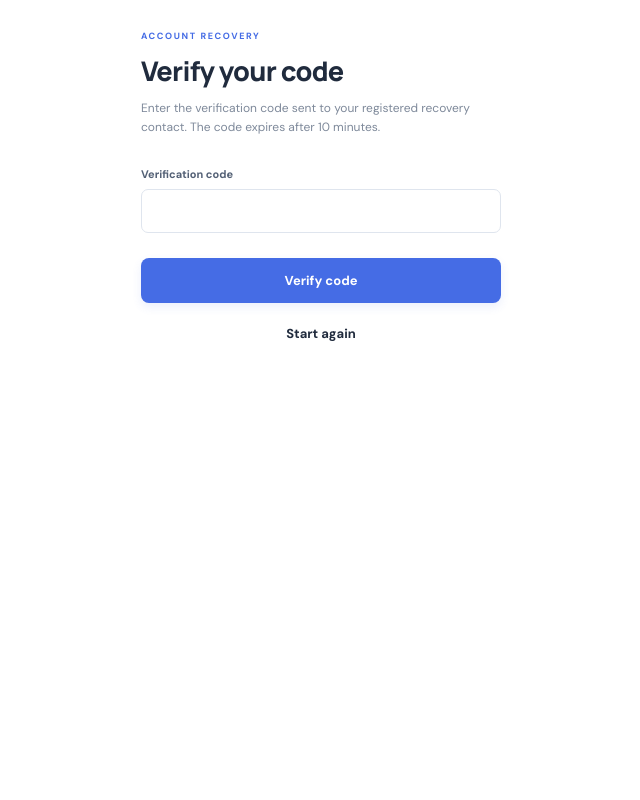
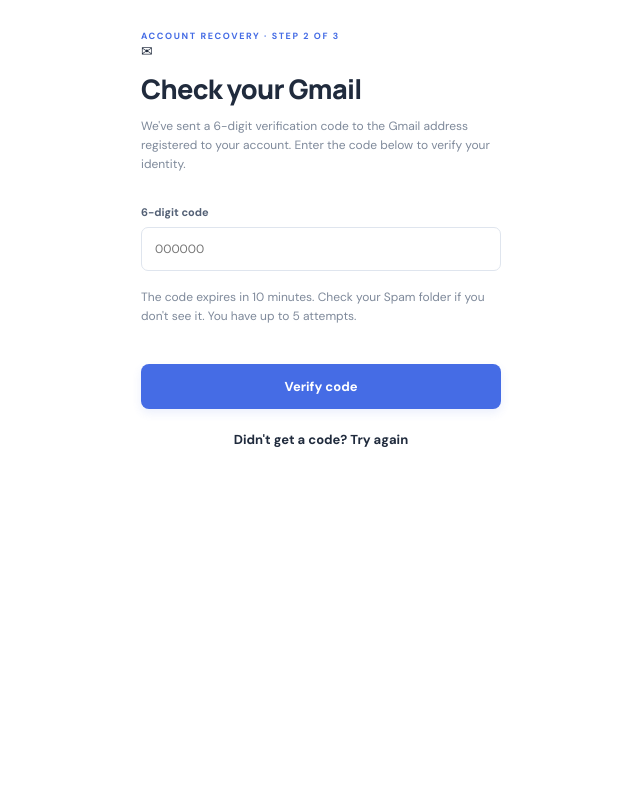
Before and after one commit to coderens/student-grade-analyzer, a Python web app: template templates/verify_reset_code.html in a window 1280 px wide. Shown: the whole page, without its empty margins (319-959 px from the left). Run offline with Jinja, Linux system fonts and the light colour scheme; the template is opened without the code that fills it, so the values that code supplies are empty.

Commit message:
Improve Facebook-style password recovery steps

```diff
--- a/templates/verify_reset_code.html
+++ b/templates/verify_reset_code.html
@@ -1,14 +1,18 @@
-{% extends 'base.html' %}{% block title %}Verify code{% endblock %}
+{% extends 'base.html' %}{% block title %}Enter verification code{% endblock %}
 {% block content %}
 <div class="login-panel">
-  <form class="login-card" method="post">
+  <form class="login-card recovery-card" method="post">
     <input type="hidden" name="csrf_token" value="{{ csrf_token }}">
-    <div class="eyebrow">ACCOUNT RECOVERY</div>
-    <h2>Verify your code</h2>
-    <p class="muted">Enter the verification code sent to your registered recovery contact. The code expires after 10 minutes.</p>
-    <label>Verification code<input name="code" inputmode="numeric" pattern="[0-9]{6}" minlength="6" maxlength="6" required autocomplete="one-time-code"></label>
+    <div class="eyebrow">ACCOUNT RECOVERY · STEP 2 OF 3</div>
+    <div class="recovery-symbol" aria-hidden="true">✉</div>
+    <h2>Check your Gmail</h2>
+    <p class="muted recovery-intro">We've sent a 6-digit verification code to the Gmail address registered to your account. Enter the code below to verify your identity.</p>
+    <label for="code">6-digit code
+      <input id="code" class="verification-code" name="code" type="text" inputmode="numeric" pattern="[0-9]{6}" minlength="6" maxlength="6" required autocomplete="one-time-code" placeholder="000000" aria-describedby="code-help">
+    </label>
+    <p id="code-help" class="muted recovery-note">The code expires in 10 minutes. Check your Spam folder if you don't see it. You have up to 5 attempts.</p>
     <button class="btn primary full" type="submit">Verify code</button>
-    <a class="btn full" href="{{ url_for('forgot_password') }}">Start again</a>
+    <a class="btn full" href="{{ url_for('forgot_password') }}">Didn't get a code? Try again</a>
   </form>
 </div>
 {% endblock %}
```
